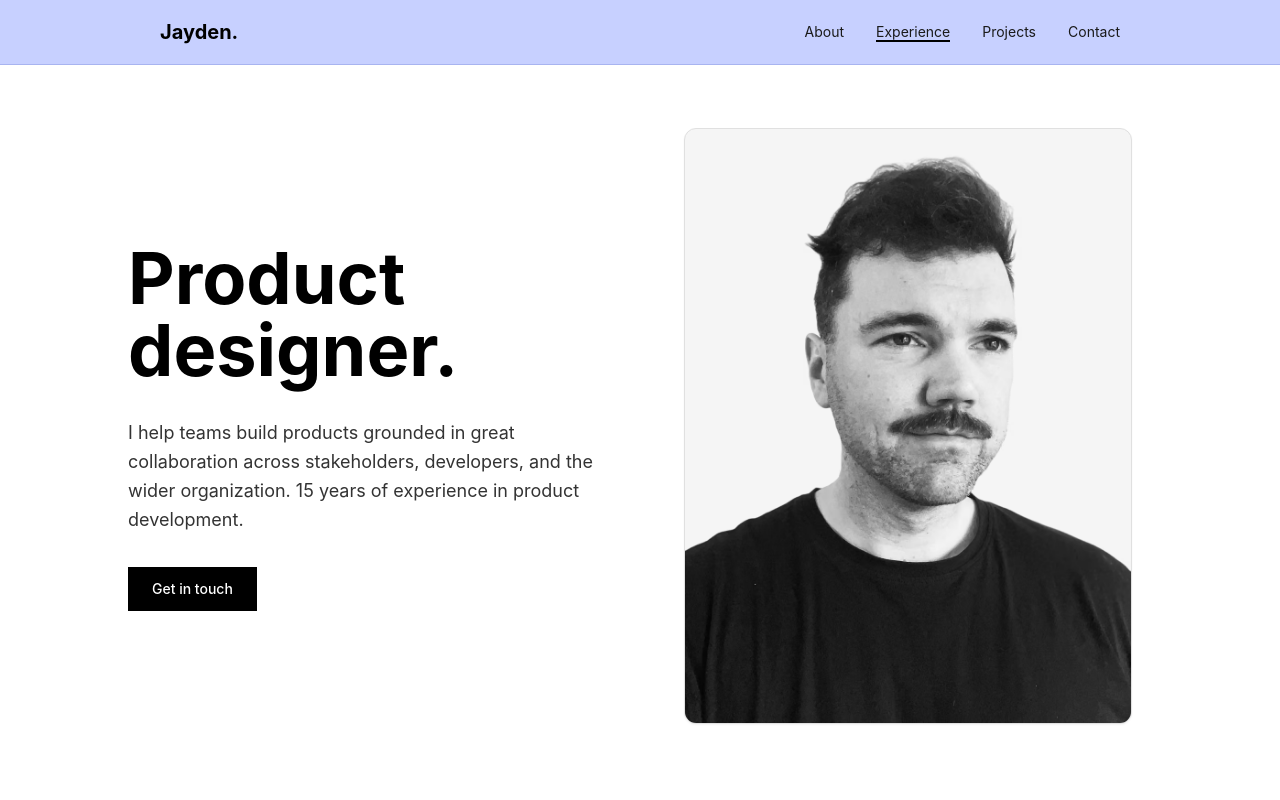
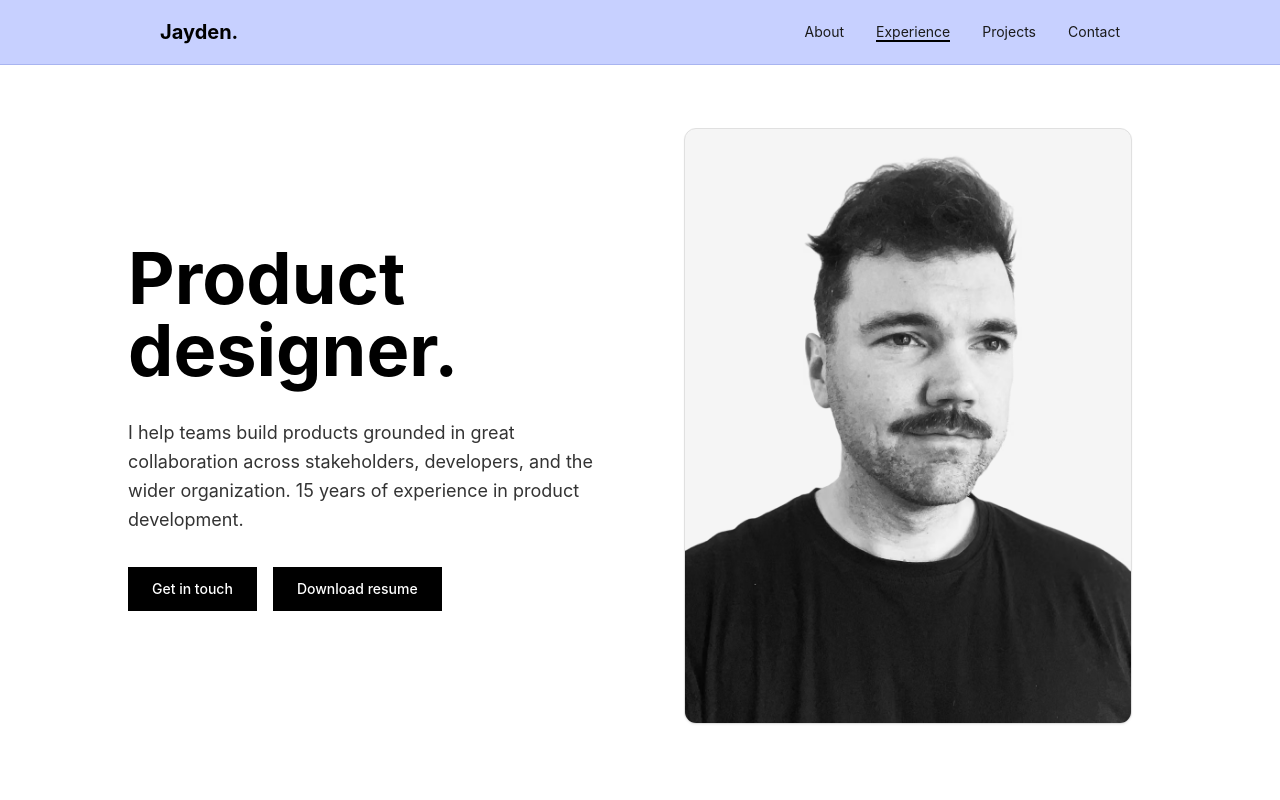
Before and after one commit to jaydenhanly/my-website, a Next.js app: page / in a window 1280 px wide. Shown: the top 800 px of the page. Built offline with nearby package versions, Linux system fonts and the light colour scheme.

Commit message:
Add download resume button to hero banner
Co-Authored-By: Claude Opus 4.8 <noreply@anthropic.com>

```diff
--- a/src/components/HeroSection.tsx
+++ b/src/components/HeroSection.tsx
@@ -80,12 +80,19 @@ export default function HeroSection() {
               </p>
             </motion.div>
 
-            <motion.div variants={itemVariants}>
+            <motion.div variants={itemVariants} className="flex flex-wrap gap-4">
               <a
                 href="#contact"
                 className="inline-block px-6 py-3 bg-black text-white text-sm font-medium hover:bg-gray-800 transition-colors cursor-pointer"
               >
                 Get in touch
+              </a>
+              <a
+                href="/resume.pdf"
+                download="Jayden_Hanly_Resume.pdf"
+                className="inline-block px-6 py-3 bg-black text-white text-sm font-medium hover:bg-gray-800 transition-colors cursor-pointer"
+              >
+                Download resume
               </a>
             </motion.div>
           </div>
```
Also changed, not shown: 1 other file (tests, documents, lock files or other folders).
